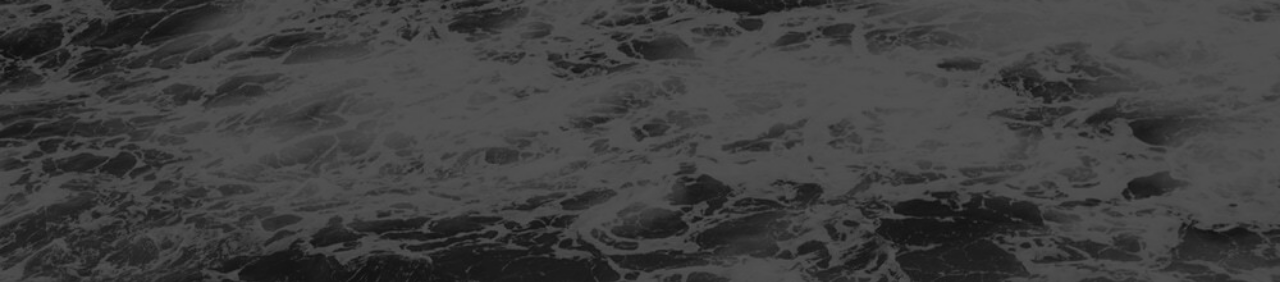
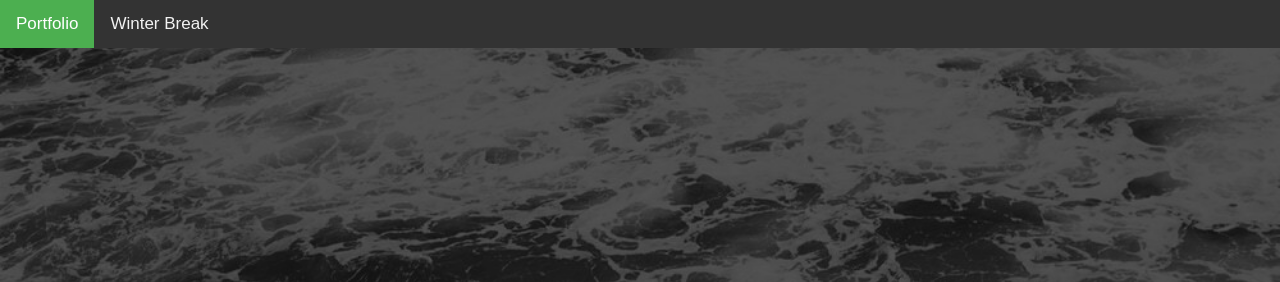
Before and after one commit to jzara3115/HelloProject, a plain HTML site: page index.html in a window 1280 px wide. Shown: the top 282 px of the page. Drawn offline with Linux system fonts and the light colour scheme; a web font is replaced by a local one.

Commit message:
see what i did during winter

```diff
--- a/index.html
+++ b/index.html
@@ -7,6 +7,13 @@
 		<title>Portfolio</title>
 	</head>
 	<body>
+
+<!--- Nav Bar --->
+
+<div class="topnav">
+  <a class="active" href="index.html">Portfolio</a>
+  <a href="winterbreak.html">Winter Break</a>
+</div>
 
 <!--- Home Page --->
 
--- a/portfoliopage.css
+++ b/portfoliopage.css
@@ -5,6 +5,34 @@ margin: 0px;
 background-size: 100%;
 }
 
+/* nav bar */
+/* Add a black background color to the top navigation */
+.topnav {
+  background-color: #333;
+  overflow: hidden;
+}
+
+/* Style the links inside the navigation bar */
+.topnav a {
+  float: left;
+  color: #f2f2f2;
+  text-align: center;
+  padding: 14px 16px;
+  text-decoration: none;
+  font-size: 17px;
+}
+
+/* Change the color of links on hover */
+.topnav a:hover {
+  background-color: #ddd;
+  color: black;
+}
+
+/* Add a color to the active/current link */
+.topnav a.active {
+  background-color: #4CAF50;
+  color: white;
+}
 
 .parallax {
   /* The image used */
```
Also changed, not shown: winterbreak.html (added, +35 -0 lines).
